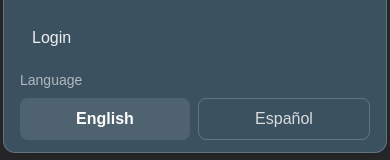
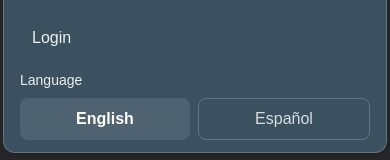
Before and after one commit to Rodrigorjc/SkyStay-Front, a Next.js app: page /en in a window 390 px wide. Both pictures are taken after a click on the button "Abrir menu". Shown: the part 197-357 px from the top of the page. Built offline with nearby package versions, Linux system fonts and the light colour scheme.

Commit message:
✨ Mejorar el componente Navbar: actualizar el enlace del logo para usar el componente Link y ajustar el estilo del texto del conmutador de idioma.

```diff
--- a/src/app/components/ui/Navbar.tsx
+++ b/src/app/components/ui/Navbar.tsx
@@ -77,15 +77,15 @@ export default function Navbar({ dict }: NavbarProps) {
   return (
     <nav className="pt-3 sticky top-0 z-50">
       <motion.div
-        className="mx-auto max-w-7xl px-2 sm:px-6 lg:px-8 w-3/4 rounded-full bg-glacier-500/50 backdrop-blur-md border border-white/20 text-white"
+        className="mx-auto max-w-7xl px-2 sm:px-6 lg:px-8 w-3/4 rounded-full bg-glacier-500/50 backdrop-blur-md border border-white/20 text-white "
         initial={{ y: -50, opacity: 0 }}
         animate={{ y: 0, opacity: 1 }}
         transition={{ duration: 0.4 }}>
         <div className="relative flex h-16 items-center">
           <div className="max-sm:pl-3 pr-3">
-            <span className=" text-glacier-50 cursor-pointer logo " onClick={() => router.push(`/${lang}`)}>
+            <Link className=" text-glacier-50 cursor-pointer logo " href={`/${lang}`}>
               <Image src="/favicon-white.png" alt="Logo SkyStay" width={150} height={40} className="w-auto h-auto max-sm:w-24 sm:w-28 lg:w-36" />
-            </span>
+            </Link>
           </div>
           <div className="absolute inset-y-0 right-2 flex items-center lg:hidden">
             {/* Mobile menu button */}
@@ -246,7 +246,7 @@ export default function Navbar({ dict }: NavbarProps) {
 
           {/* Mobile Language Switcher */}
           <div className="px-4 py-3">
-            <p className="text-sm text-white/60 mb-2">{dict.CLIENT.SIDEBAR.LANGUAGE || "Language"}</p>
+            <p className="text-sm text-white/90 mb-2">{dict.CLIENT.SIDEBAR.LANGUAGE}</p>
             <div className="flex space-x-2">
               <button
                 onClick={() => changeLanguage("en")}
```
